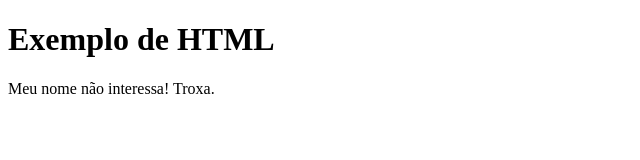
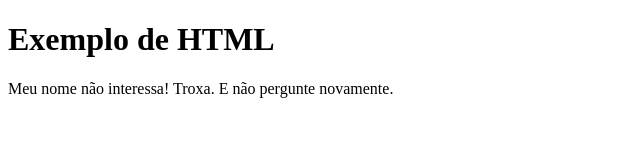
Before and after one commit to Maiconfsa/dcc121-teste1, a plain HTML site: page index.html in a window 1280 px wide. Shown: the whole page, without its empty margins (0-640 px from the left). Drawn offline with Linux system fonts and the light colour scheme.

```diff
--- a/index.html
+++ b/index.html
@@ -6,7 +6,7 @@
   </head>
   <body>
     <h1>Exemplo de HTML</h1>
-    <p>Meu nome não interessa! Troxa.</p>
+    <p>Meu nome não interessa! Troxa. E não pergunte novamente.</p>
 
   </body>
 </html>
```
